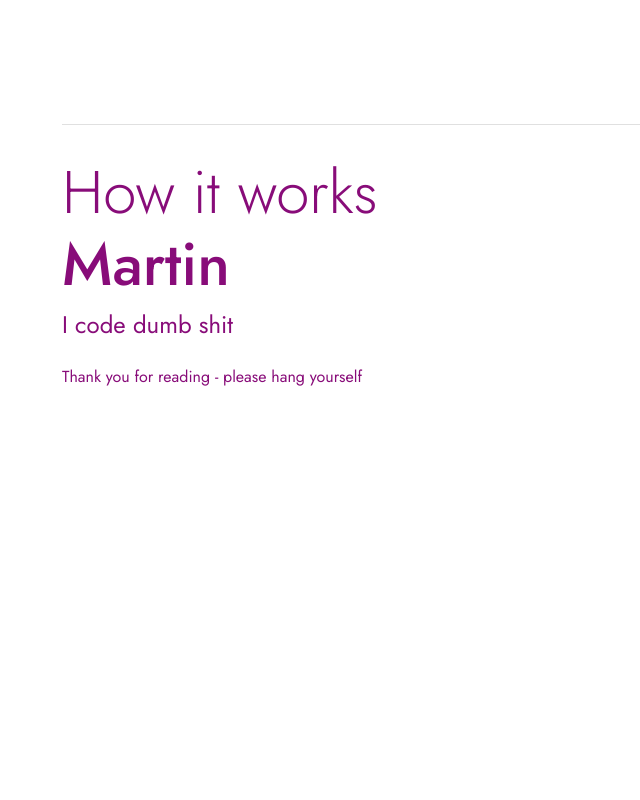
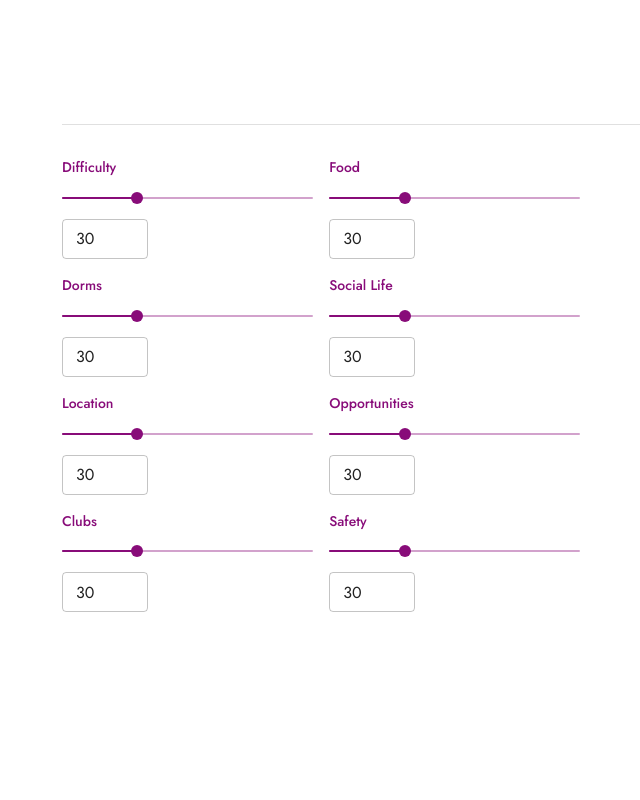
Before and after one commit to martin0he/CollegeRanks, a React (Vite) app in the folder frontend/: page / in a window 1280 px wide. Shown: the part 1540-2340 px from the top of the page, without its empty margins (2-642 px from the left). Built offline with nearby package versions, Linux system fonts and the light colour scheme.

Commit message:
first attemp at sliders

```diff
--- a/frontend/src/pages/LoginPage.tsx
+++ b/frontend/src/pages/LoginPage.tsx
@@ -50,7 +50,7 @@ export const LoginPage: React.FC = () => {
         <CssBaseline />
         <Box
           sx={{
-            mt: 10,
+            mt: 5,
             display: "flex",
             flexDirection: "column",
             alignItems: "center",
--- a/frontend/src/pages/ReviewPage.tsx
+++ b/frontend/src/pages/ReviewPage.tsx
@@ -1,12 +1,94 @@
-import { Box, Typography } from '@mui/material';
+import {
+  Box,
+  Grid,
+  Slider,
+  TextField,
+  Typography,
+  styled,
+} from "@mui/material";
+import React, { useState } from "react";
 
 export const ReviewPage: React.FC = () => {
+  const metrics = [
+    "Difficulty",
+    "Food",
+    "Dorms",
+    "Social Life",
+    "Location",
+    "Opportunities",
+    "Clubs",
+    "Safety",
+  ];
+
+    const [sliderValues, setSliderValues] = useState<{ [key: string]: number }>(
+      metrics.reduce((acc, metric) => ({ ...acc, [metric]: 30 }), {})
+    );
+
+    const handleSliderChange = (metric: string) => (event: Event, newValue: number | number[]) => {
+      setSliderValues((prevValues) => ({
+        ...prevValues,
+        [metric]: newValue as number,
+      }));
+    };
+
+    const handleInputChange = (metric: string) => (event: React.ChangeEvent<HTMLInputElement>) => {
+      const value = event.target.value === "" ? 0 : Number(event.target.value);
+      setSliderValues((prevValues) => ({
+        ...prevValues,
+        [metric]: value,
+      }));
+    };
+
+    const handleBlur = (metric: string) => () => {
+      const value = sliderValues[metric];
+      if (value < 0) {
+        setSliderValues((prevValues) => ({ ...prevValues, [metric]: 0 }));
+      } else if (value > 100) {
+        setSliderValues((prevValues) => ({ ...prevValues, [metric]: 100 }));
+      }
+    };
+
+
   return (
-    <Box py={4}>
-      <Typography variant="h2">How it works</Typography>
-      <Typography variant="h2" mb={1} fontWeight={500}>Martin</Typography>
-      <Typography variant="h5" mb={3}>I code dumb shit</Typography>
-      <Typography maxWidth={500}>Thank you for reading - please hang yourself</Typography>
+    <Box
+      py={4}
+      width="45%"
+      height="60%"
+      sx={{ justifyContent: "center", alignItems: "center", direction: "flex" }}
+    >
+      <Grid container spacing={2}>
+        {metrics.map((metric, index) => (
+          <Grid item xs={6} key={metric}>
+            <Typography variant="subtitle2" gutterBottom>
+              {metric}
+            </Typography>
+
+            <Slider
+              size="small"
+              valueLabelDisplay="auto"
+              aria-label="pretto slider"
+              value={sliderValues[metric]}
+              onChange={handleSliderChange(metric)}
+              onBlur={handleBlur(metric)}
+              sx={{ color: "inherit" }}
+            />
+            <TextField
+              size="small"
+              id={`${metric}-input`}
+              variant="outlined"
+              value={sliderValues[metric]}
+              onChange={handleInputChange(metric)}
+              onBlur={handleBlur(metric)}
+              inputProps={{
+                step: 1,
+                min: 0,
+                max: 100,
+                type: "number",
+              }}
+            />
+          </Grid>
+        ))}
+      </Grid>
     </Box>
   );
 };
--- a/frontend/src/pages/SignupPage.tsx
+++ b/frontend/src/pages/SignupPage.tsx
@@ -10,7 +10,6 @@ import {
 } from "@mui/material";
 import { LockOutlined } from "@mui/icons-material";
 import { useState } from "react";
-
 
 export const SignupPage: React.FC = () => {
   const [name, setName] = useState("");
@@ -49,7 +48,7 @@ export const SignupPage: React.FC = () => {
         <CssBaseline />
         <Box
           sx={{
-            mt: 10,
+            mt: 5,
             display: "flex",
             flexDirection: "column",
             alignItems: "center",
```
